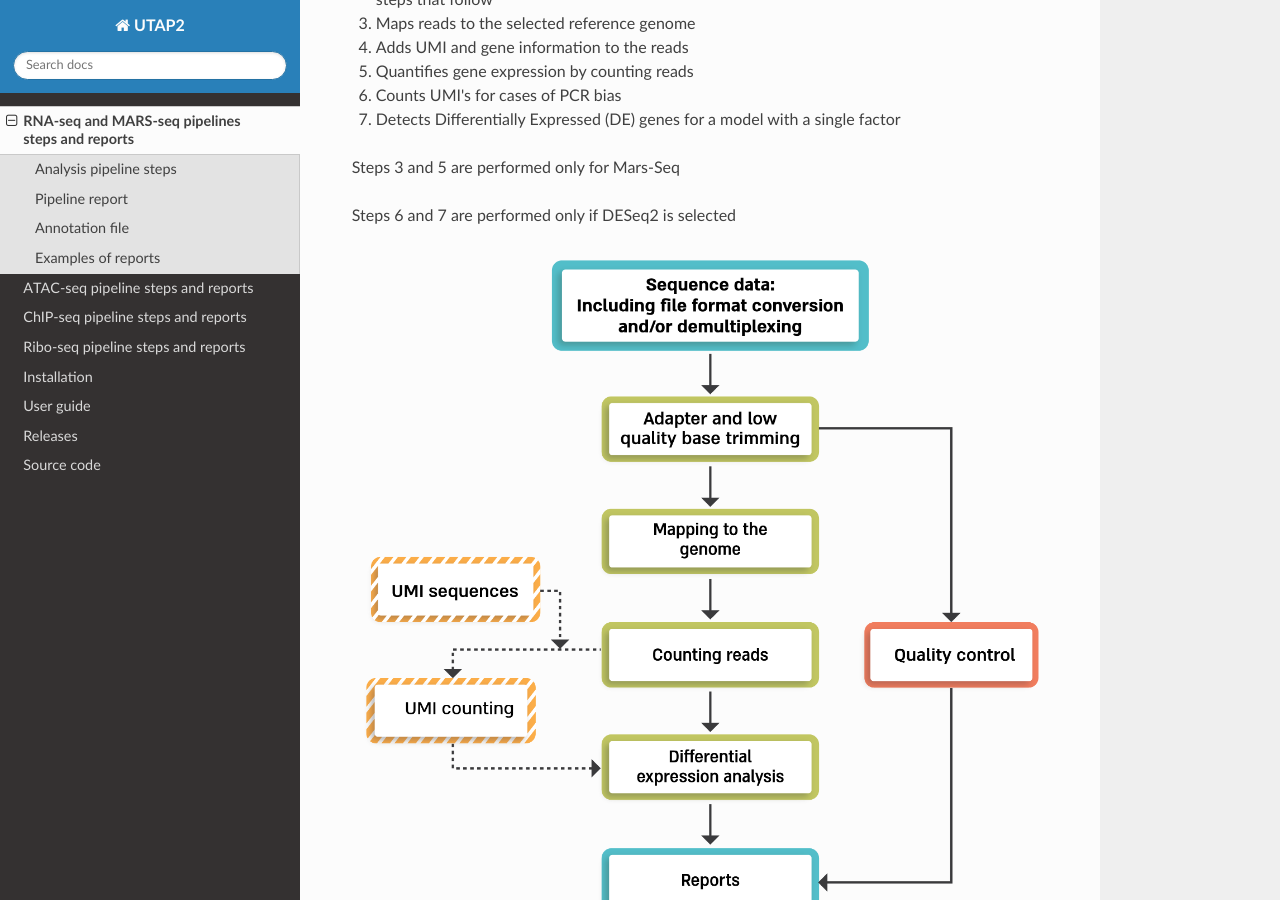
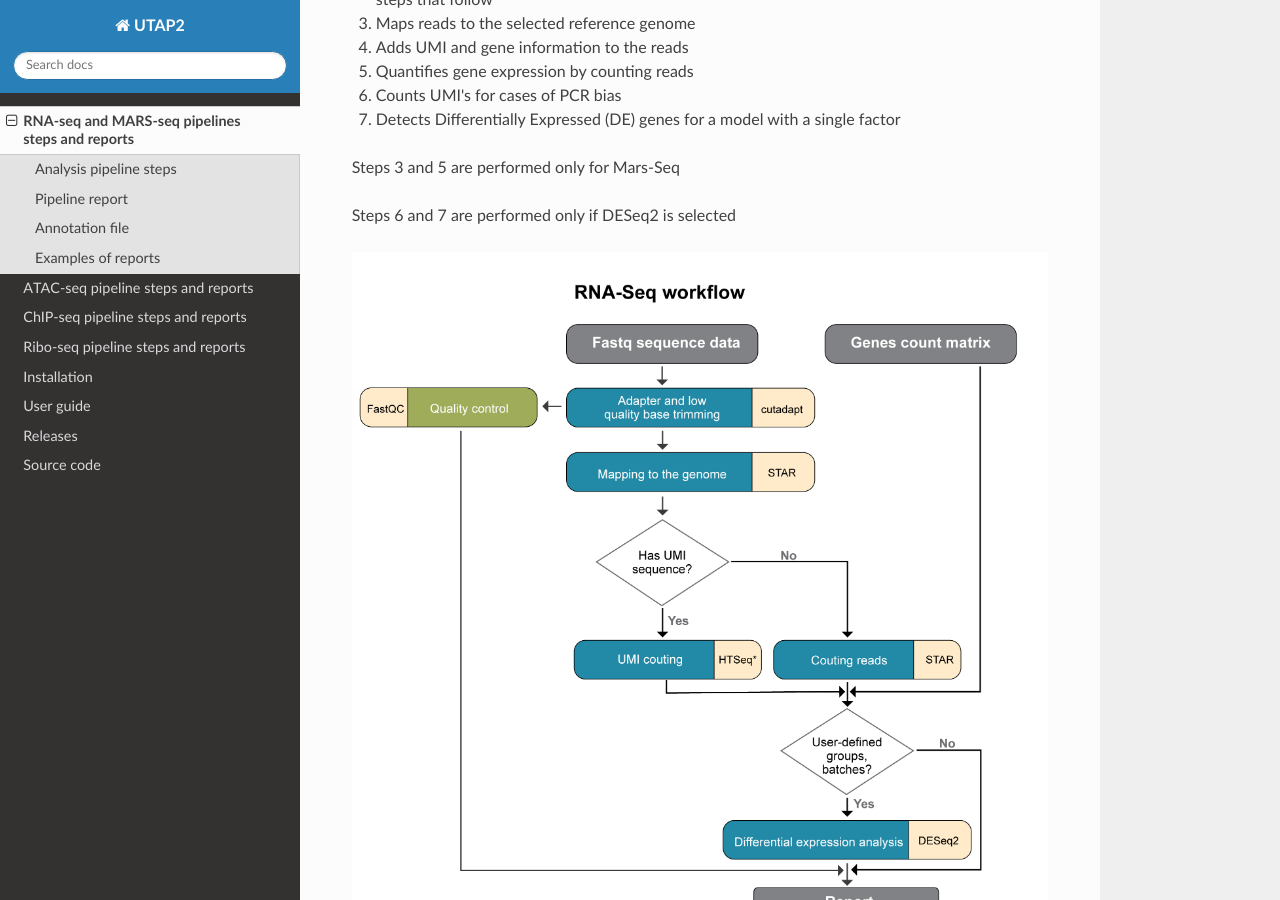
Before and after one commit to utap2/utap2, a Sphinx documentation site: the page built from docs/rst/rna-mars-seq-results.rst, in a window 1280 px wide and 900 px high, scrolled down 361 px. Built offline with Sphinx 7.4.7 and the Read the Docs theme 3.1.0, drawn with Linux system fonts in a browser that asks for light colours; pages that are not in the unit, such as notebooks, are missing from menus.

Commit message:
Update rna-mars-seq-results.rst

```diff
--- a/docs/rst/rna-mars-seq-results.rst
+++ b/docs/rst/rna-mars-seq-results.rst
@@ -24,7 +24,7 @@ Steps 3 and 5 are performed only for Mars-Seq
 
 Steps 6 and 7 are performed only if DESeq2 is selected
 
-.. image:: ../figures/pipeline.png
+.. image:: ../figures/rna-seq_workflow.jpg
 
 
 Pipeline report
```
